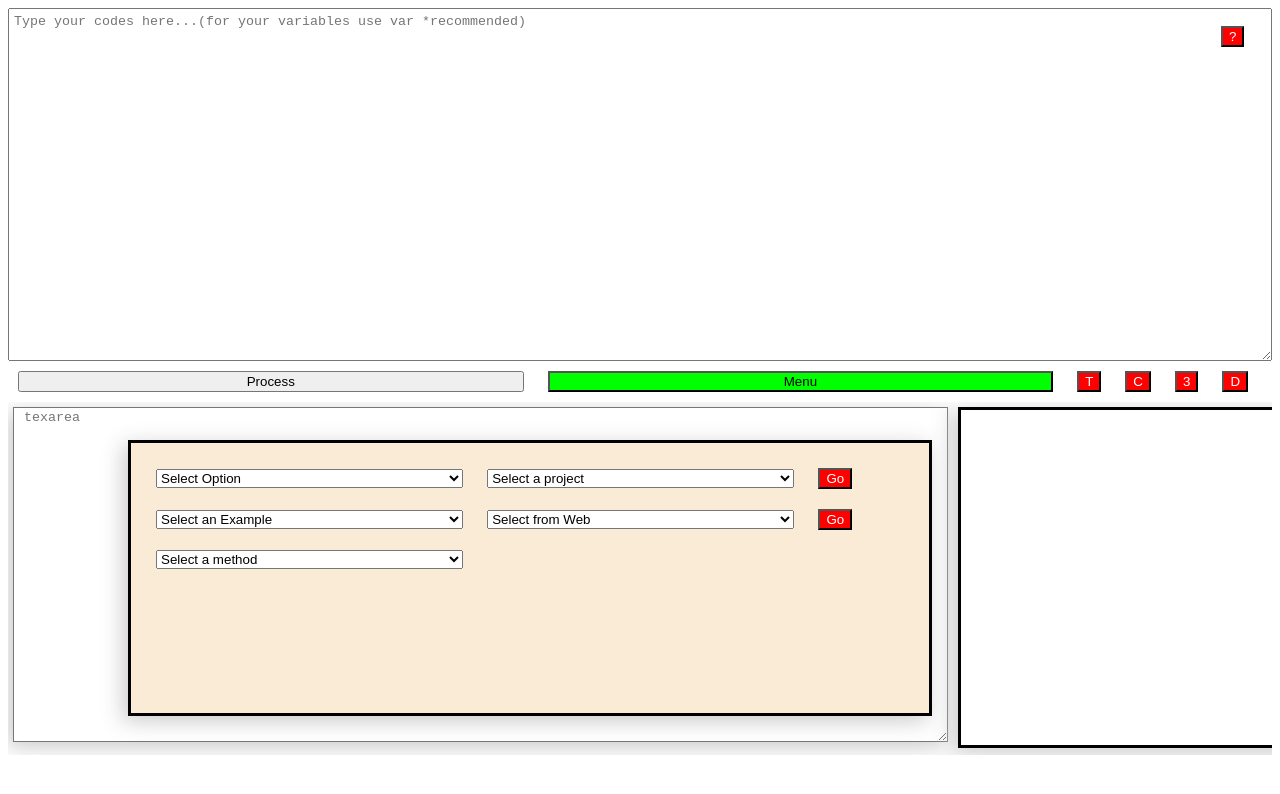
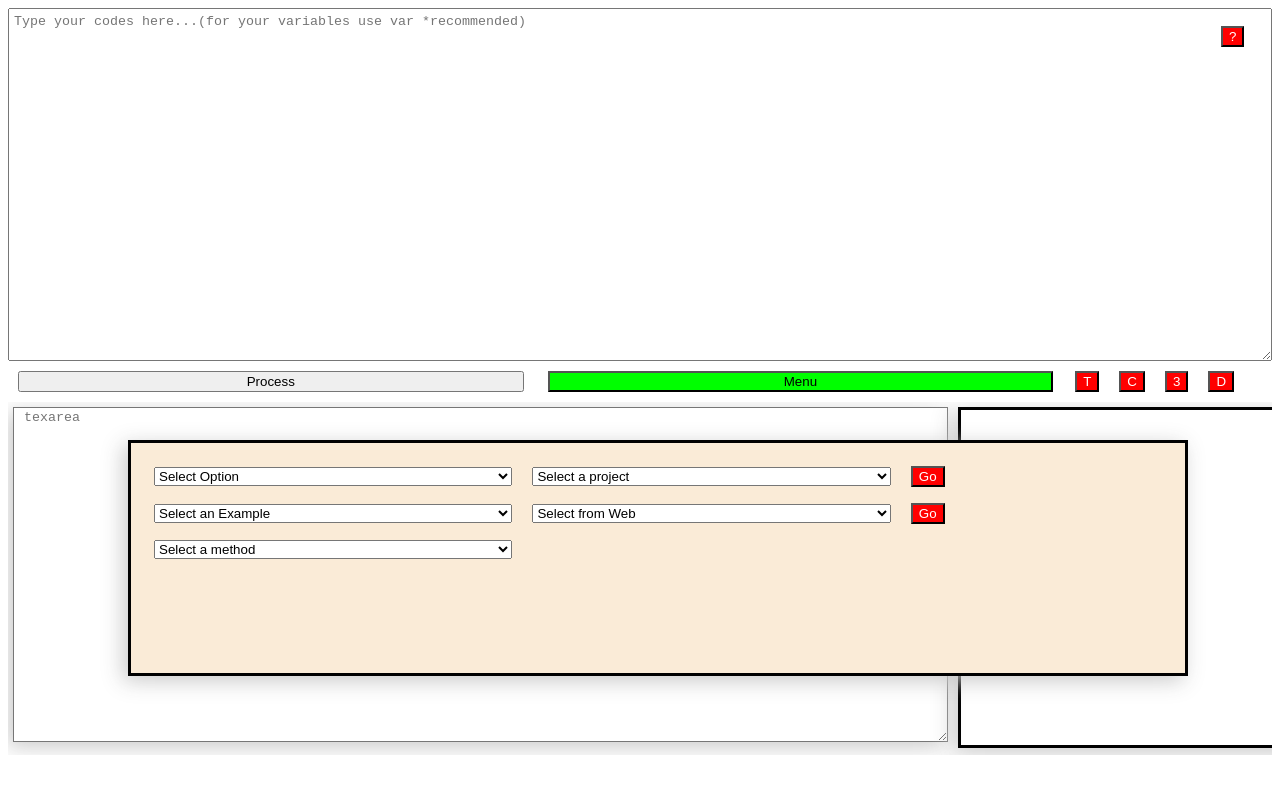
Before and after one commit to ljaureguil/JS-Editor, a plain HTML site: page index.html in a window 1280 px wide. Both pictures are taken after a click on the button "Menu". Drawn offline with Linux system fonts and the light colour scheme; no server answers.

Commit message:
Update index.html

```diff
--- a/index.html
+++ b/index.html
@@ -36,8 +36,8 @@ height:45%;
  }
 #menu{
     position: absolute;;
-    width: 60%;
-    height: 30%;
+    width: 80%;
+    height: 25%;
     top:55%;
     left: 10%;
     background-color: antiquewhite;
@@ -49,8 +49,8 @@ height:45%;
 
 }
 select{
-    width:40%;
-    margin: 10px;
+    width:35%;
+    margin: 8px;
 }
 button{
     width: 40%;
@@ -82,7 +82,7 @@ button{
 
 }
 .cbo{
-    margin: 10px;
+    margin: 8px;
     width: auto;
     background-color: red;
     color: white;
```
